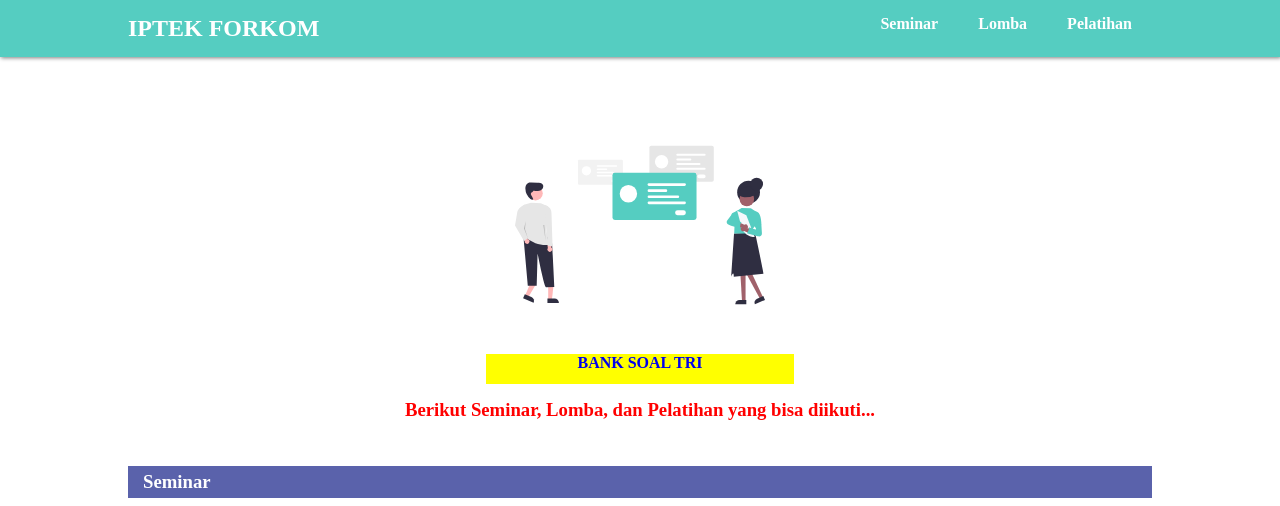
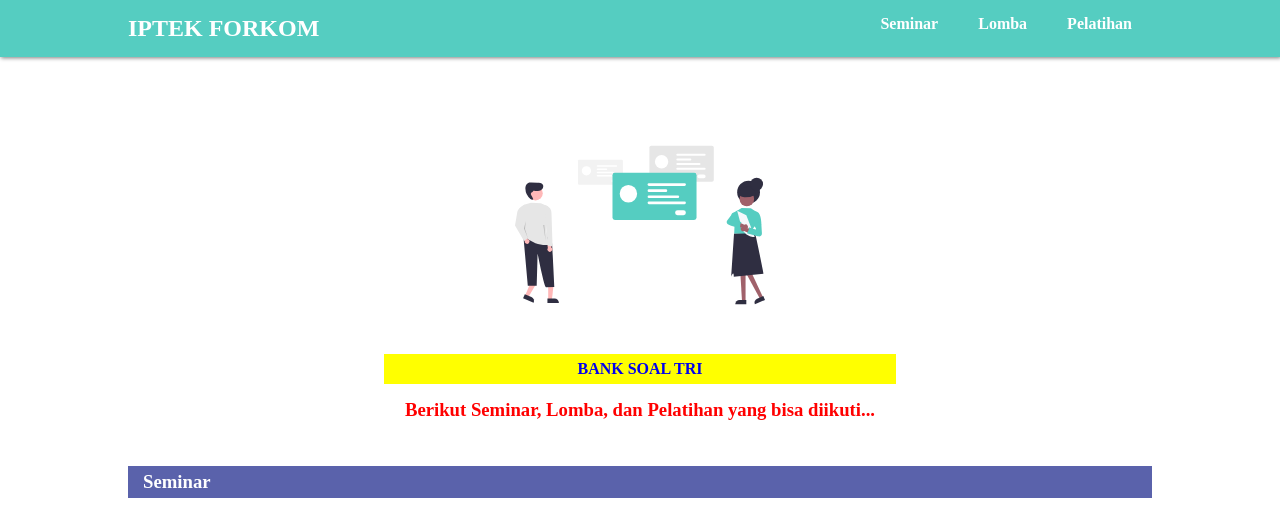
Before and after one commit to iptekForkomTRI/info, a plain HTML site: page index.html in a window 1280 px wide. Shown: the top 506 px of the page. Drawn offline with nearby package versions, Linux system fonts and the light colour scheme.

Commit message:
Update index.html

```diff
--- a/index.html
+++ b/index.html
@@ -30,7 +30,7 @@
     <div class="main">
         <div class="pembuka" id="atas">
             <img src="img/2.svg" alt="">
-            <div class="bankSoal" style="text-decoration:none;font-weight:bold;background-color:yellow;margin:auto;margin-bottom:10px;width:30%;height:30px">
+            <div class="bankSoal" style="text-decoration:none;font-weight:bold;background-color:yellow;margin:auto;margin-bottom:10px;width:50%;line-height:30px;height:30px">
                 <a href="https://drive.google.com/drive/folders/1Oh5FhyHlLtRRgA67k8l41PhqjcONwIF7">BANK SOAL TRI</a>
             </div>
             <h3>Berikut Seminar, Lomba, dan Pelatihan yang bisa diikuti...</h3>
```
